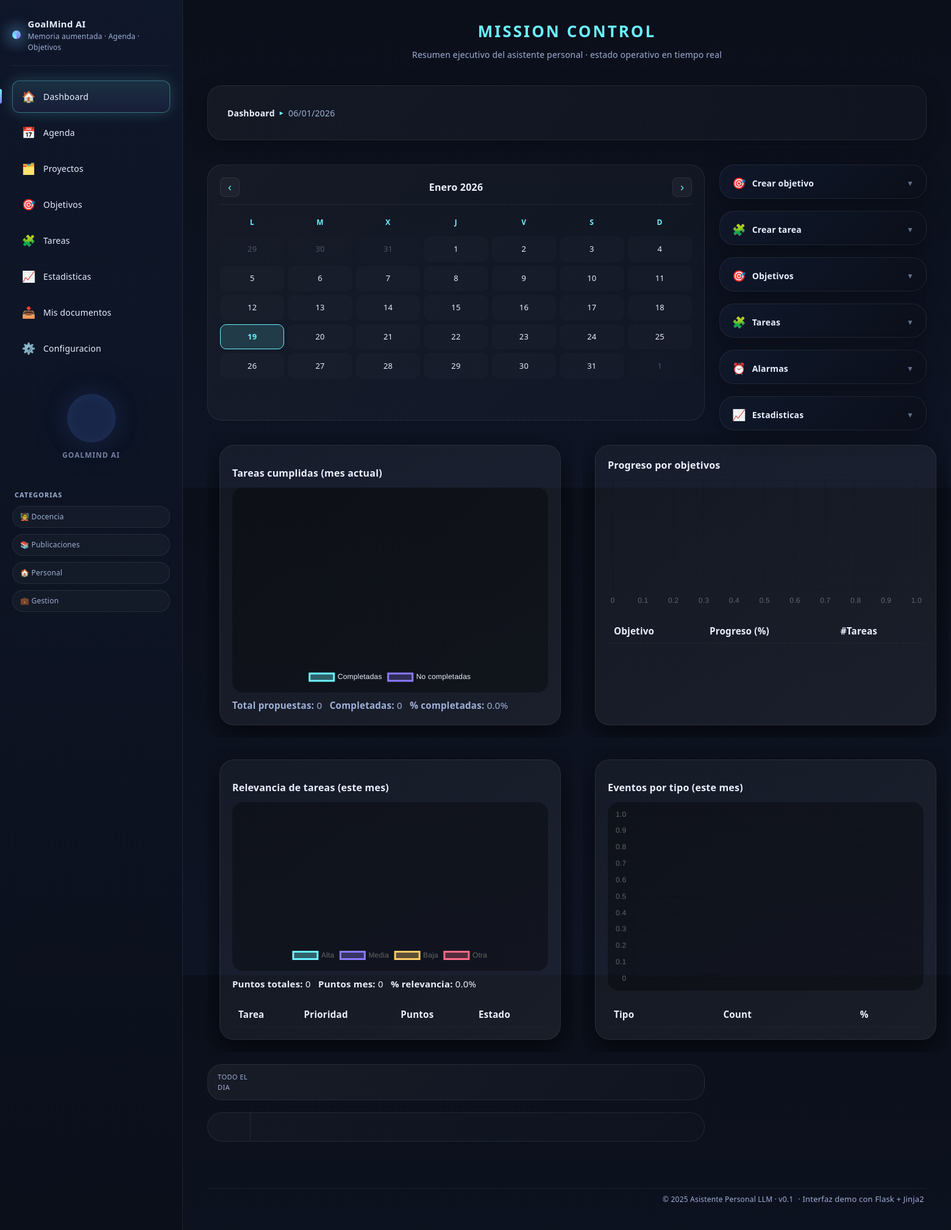
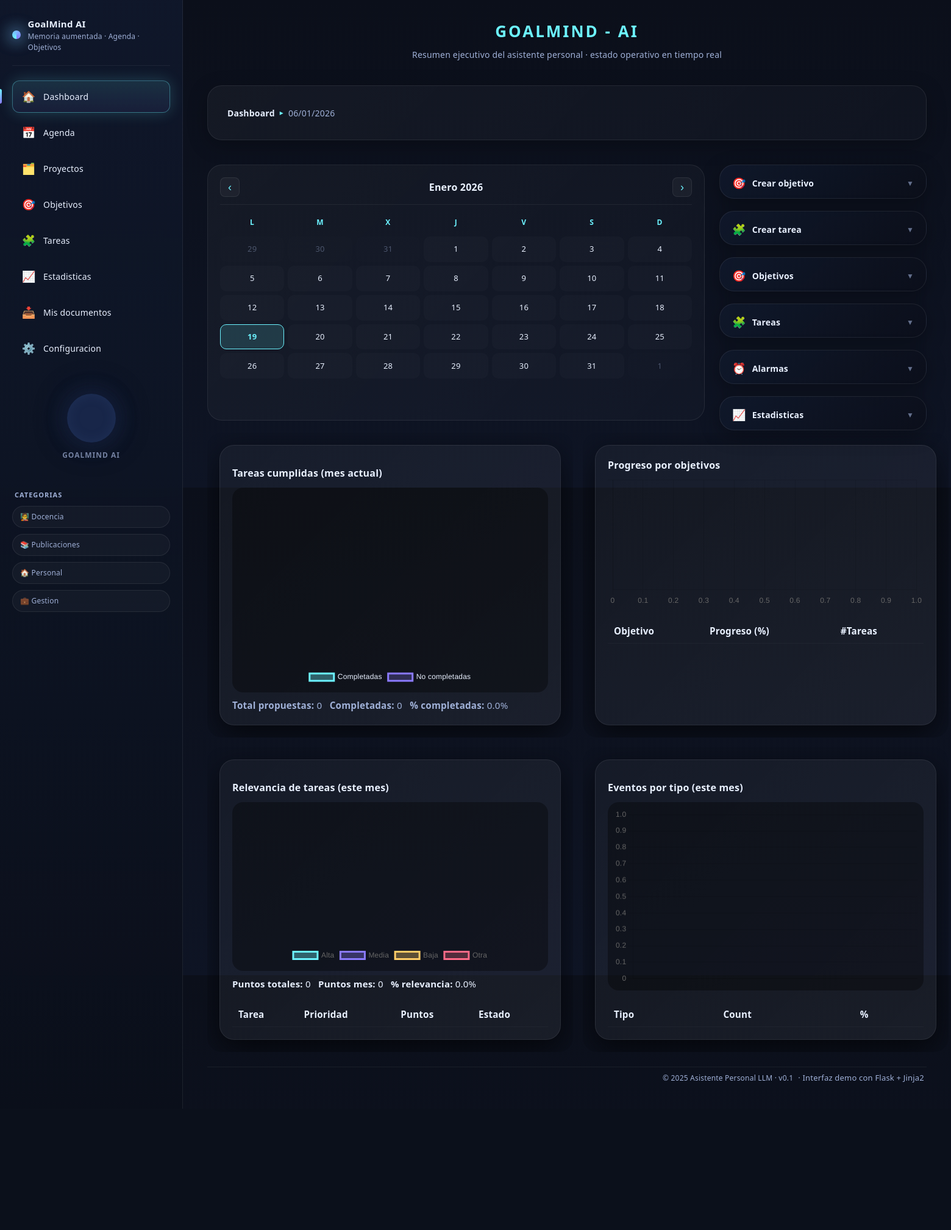
Before and after one commit to PabloCCanizares/VirtualAssistant, a Flask app: page / in a window 1560 px wide. Shown: the whole page at 61% size. After the commit the page ends 1819 px from the top, so only its background shows below. Run offline with Flask 3, Linux system fonts and the light colour scheme; data that the repository does not hold is empty; a map, chart or similar area stays blank; some libraries are stand-ins or nearby versions.

Commit message:
corregido error

```diff
--- a/GoalMind-AI/templates/dashboard.html
+++ b/GoalMind-AI/templates/dashboard.html
@@ -7,7 +7,7 @@
 <section class="mission-shell">
 
   <div class="mission-heading">
-    <h1 class="mission-title">Mission Control</h1>
+    <h1 class="mission-title">GoalMind - AI</h1>
     <p class="mission-subtitle">Resumen ejecutivo del asistente personal · estado operativo en tiempo real</p>
   </div>
   {% include "partials/header.html" %}
--- a/GoalMind-AI/templates/partials/center_panel.html
+++ b/GoalMind-AI/templates/partials/center_panel.html
@@ -42,20 +42,4 @@
       </div>
     </div>
   </div>
-
-  <!-- Day Headers -->
-  <section class="calendar-day-headers">
-    <div class="all-day-label">Todo el dia</div>
-    <div id="day-labels" class="days"></div>
-  </section>
-
-  <!-- All Day Row -->
-  <section class="calendar-all-day-row">
-    <div class="spacer"></div>
-    <div id="all-day-cells" class="days"></div>
-  </section>
-
-  <!-- Main Calendar -->
-  <main id="calendar" class="calendar"></main>
-
 </section>
```
Also changed, not shown: GoalMind-AI/templates/partials/goals_templates/goal_center_panel.html (+12 -6 lines).
